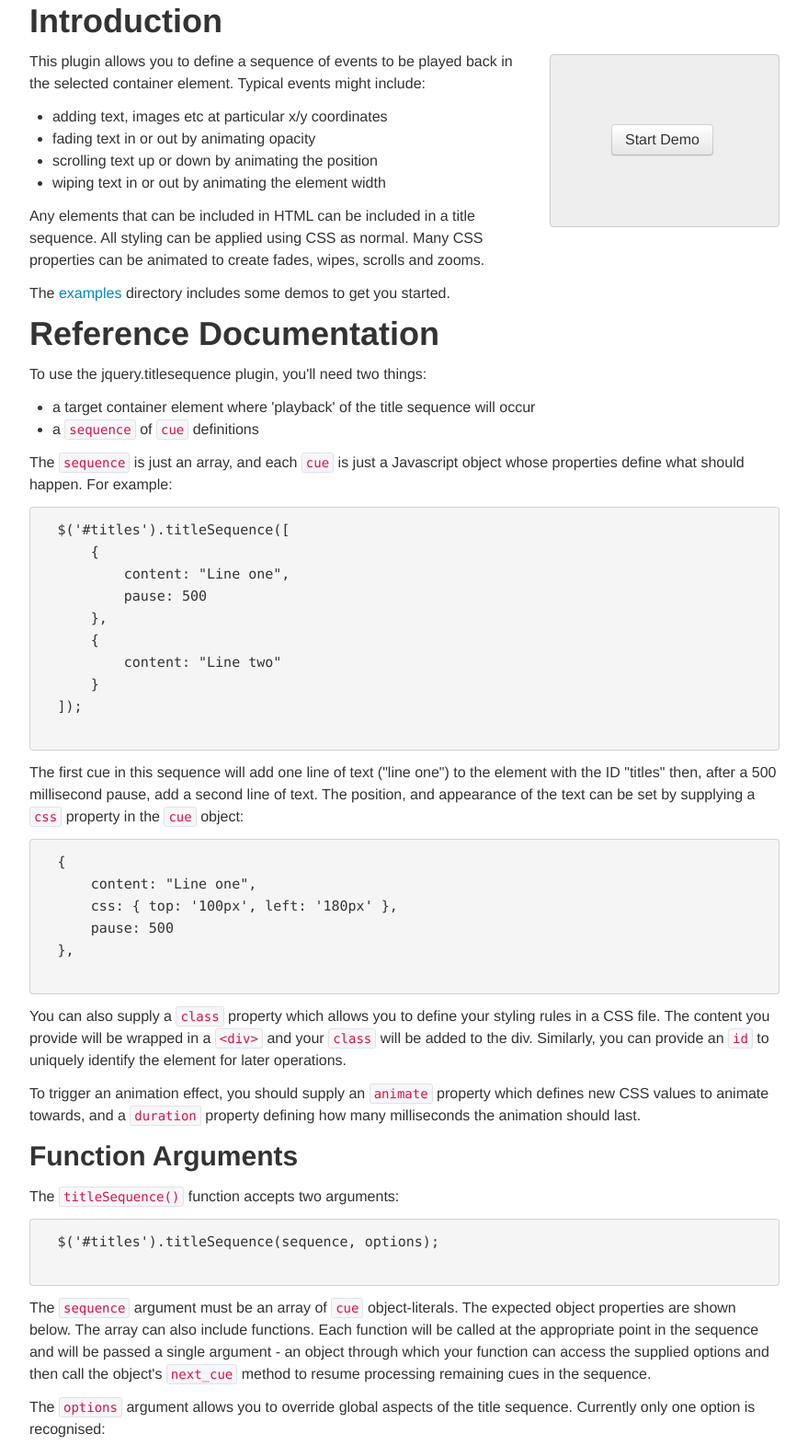
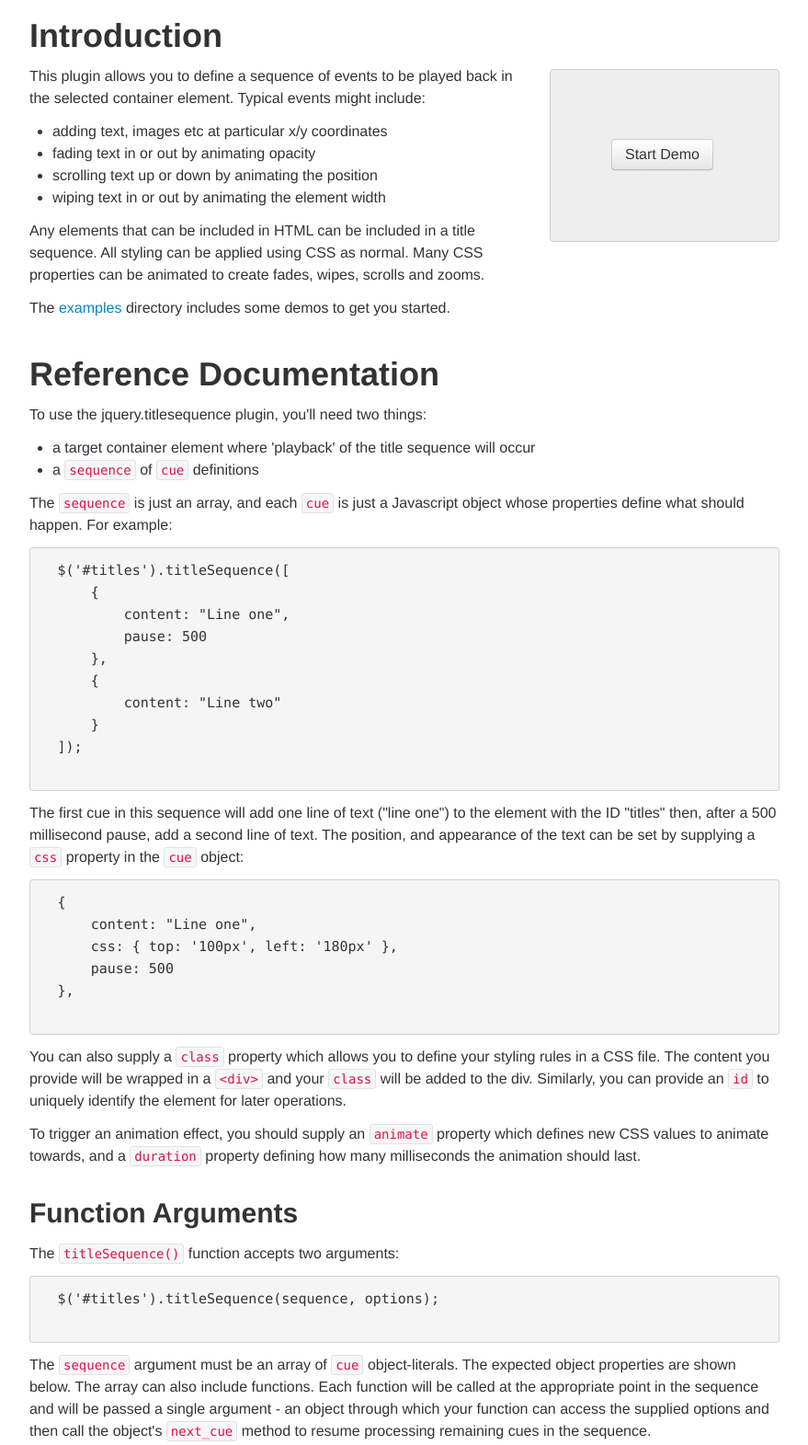
Before and after one commit to grantm/jquery-title-sequence, a plain HTML site: page index.html in a window 1280 px wide. Shown: the part 520-2091 px from the top of the page at 92% size, without its empty margins (200-1079 px from the left). Drawn offline with Linux system fonts and the light colour scheme.

Commit message:
add more whitespace around headings

```diff
--- a/css/site.css
+++ b/css/site.css
@@ -4,12 +4,21 @@ body {
 }
 
 div.hero-unit h1 {
+  margin-top: 0;
   margin-bottom: 12px;
 }
 
 div.hero-unit p {
   font-height: 18px;
   line-height: 27px;
+}
+
+body h1 {
+  margin-top: 40px;
+}
+
+body h2 {
+  margin-top: 30px;
 }
 
 #demo-titles {
```
